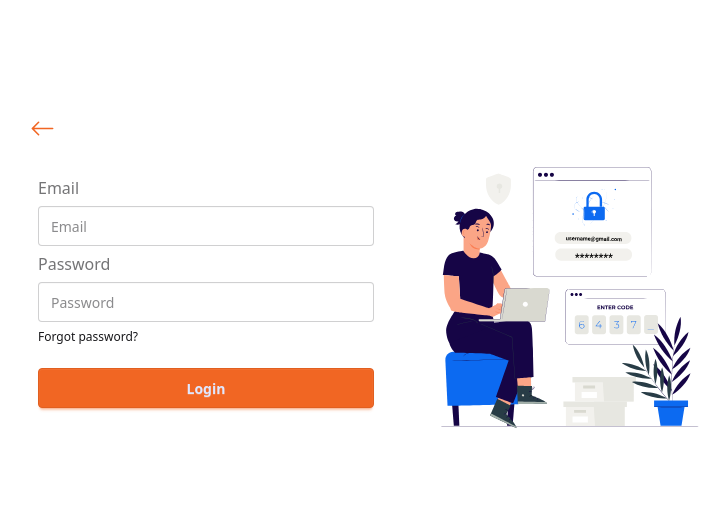
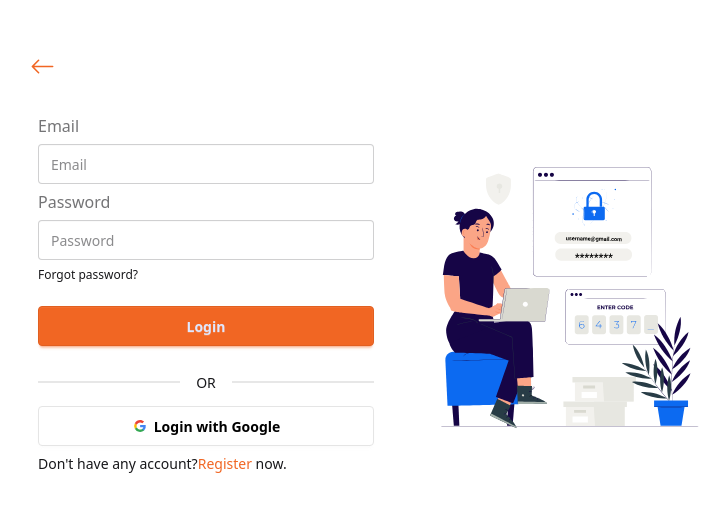
Before and after one commit to ShazzedChowdhury/b11-a11-c01-studyStack-client-side, a React (Vite) app: page /sign-in in a window 1280 px wide. Shown: the part 128-640 px from the top of the page, without its empty margins (282-1004 px from the left). Built offline with nearby package versions, Linux system fonts and the light colour scheme; no server answers.

Commit message:
complete register page with firebase auth and show error and success message as requirements

```diff
--- a/src/Router/router.jsx
+++ b/src/Router/router.jsx
@@ -7,6 +7,7 @@ import AssignmentPage from '../pages/AssignmentsPage/AssignmentPage';
 import MySubittedAssignmentsPage from '../pages/MySubmittedAssignmentsPage/MySubittedAssignmentsPage';
 import PendingAssignmentsPage from '../pages/PendingAssignmentsPage/PendingAssignmentsPage';
 import SignInPage from '../pages/SignInPage/SignInPage';
+import Register from '../pages/RegisterPage/Register';
 
 const router = createBrowserRouter([
   {
@@ -39,6 +40,10 @@ const router = createBrowserRouter([
     path: "/sign-in",
     element: <SignInPage />,
   },
+  {
+    path: "/register",
+    element: <Register />
+  }
 ]);
 
 export default router;
--- /dev/null
+++ b/src/Utils/sweetMessage.js
@@ -0,0 +1,14 @@
+import React from 'react';
+import Swal from 'sweetalert2';
+
+const sweetMessage = (content, icon="success") => {
+  return Swal.fire({
+    position: "center",
+    icon: icon,
+    title: content,
+    showConfirmButton: false,
+    timer: 1500,
+  });
+};
+
+export default sweetMessage;
--- /dev/null
+++ b/src/components/SocialSignInButton/SocialSignInBtn.jsx
@@ -0,0 +1,41 @@
+import React from 'react';
+
+const SocialSignInBtn = () => {
+    return (
+      <div>
+        <div className='divider'>OR</div>
+        <button className="btn bg-white text-black border-[#e5e5e5] w-full">
+          <svg
+            aria-label="Google logo"
+            width="16"
+            height="16"
+            xmlns="http://www.w3.org/2000/svg"
+            viewBox="0 0 512 512"
+          >
+            <g>
+              <path d="m0 0H512V512H0" fill="#fff"></path>
+              <path
+                fill="#34a853"
+                d="M153 292c30 82 118 95 171 60h62v48A192 192 0 0190 341"
+              ></path>
+              <path
+                fill="#4285f4"
+                d="m386 400a140 175 0 0053-179H260v74h102q-7 37-38 57"
+              ></path>
+              <path
+                fill="#fbbc02"
+                d="m90 341a208 200 0 010-171l63 49q-12 37 0 73"
+              ></path>
+              <path
+                fill="#ea4335"
+                d="m153 219c22-69 116-109 179-50l55-54c-78-75-230-72-297 55"
+              ></path>
+            </g>
+          </svg>
+          Login with Google
+        </button>
+      </div>
+    );
+};
+
+export default SocialSignInBtn;
--- a/src/context/AuthProvider.jsx
+++ b/src/context/AuthProvider.jsx
@@ -1,6 +1,6 @@
 import React, { createContext, useEffect, useState } from 'react';
 import { app } from '../firebase/firebase_configuration';
-import { createUserWithEmailAndPassword, getAuth, onAuthStateChanged, signInWithEmailAndPassword, signOut } from "firebase/auth";
+import { createUserWithEmailAndPassword, getAuth, onAuthStateChanged, signInWithEmailAndPassword, signOut, updateProfile } from "firebase/auth";
 
 export const AuthContext = createContext();
 
@@ -8,12 +8,16 @@ const AuthProvider = ({ children }) => {
     const auth = getAuth(app)
     const [ user, setUser ] = useState(null);
     const [ loading, setLoading ] = useState(true);
-
+    console.log(user)
     const createUser = (email, password) => {
         return createUserWithEmailAndPassword(auth, email, password)
     }
     const logInUser = (email, password) => {
         return signInWithEmailAndPassword(auth, email, password)
+    }
+
+    const updateUserInfo = (updatedInfo) => {
+        return updateProfile(auth.currentUser, updatedInfo)
     }
 
     const logOutUser = () => {
@@ -40,8 +44,9 @@ const AuthProvider = ({ children }) => {
       setLoading,
       createUser,
       logInUser,
-        logOutUser
-    }
+      logOutUser,
+      updateUserInfo,
+    };
     return (
         <AuthContext value={authData}>
             { children }
--- a/src/firebase/firebase_configuration.js
+++ b/src/firebase/firebase_configuration.js
@@ -5,8 +5,8 @@ import { initializeApp } from "firebase/app";
 
 // Your web app's Firebase configuration
 const firebaseConfig = {
-  apiKey: import.meta.env.VITE_authDomain,
-  authDomain: import.meta.env.VITE_apiKey,
+  apiKey: import.meta.env.VITE_apiKey,
+  authDomain: import.meta.env.VITE_authDomain,
   projectId: import.meta.env.VITE_projectId,
   storageBucket: import.meta.env.VITE_storageBucket,
   messagingSenderId: import.meta.env.VITE_messagingSenderId,
--- a/src/pages/RegisterPage/Register.jsx
+++ b/src/pages/RegisterPage/Register.jsx
@@ -1,11 +1,114 @@
-import React from 'react';
+import React from "react";
+import { Link, useNavigate } from "react-router";
+import useAuth from "../../Hooks/useAuth";
+import { BsArrowLeft } from "react-icons/bs";
+import SignInAnimation from "../../components/SignInAnimation";
+import sweetMessage from "../../Utils/sweetMessage";
 
 const Register = () => {
-    return (
+    const navigate = useNavigate();
+    const { createUser, setUser, updateUserInfo } = useAuth();
+    console.log(createUser)
+    const handleSignUp = (e) => {
+        e.preventDefault();
+        const form = e.target;
+        const formData = new FormData(form);
+        const {email, password, ...remainProp} = Object.fromEntries(formData.entries());
+
+        //password validation
+        if(password.length < 6) {
+           return sweetMessage("password must be atleast 6 characters long.", "error")
+        }
+        else if(!/[a-z]/.test(password)) {
+            return sweetMessage("Password must contain one lowercase.", "error")
+        }
+        else if(!/[A-Z]/.test(password)) {
+            return sweetMessage("Password must contain one uppercase.", "error")
+        }
+
+        //sign in with firebase
+        createUser(email, password)
+          .then((result) => {
+            const currentUser = result.user;
+            if(currentUser) {
+                updateUserInfo({ displayName: remainProp.name, photoURL: remainProp.photoUrl})
+                .then(() => {
+                    sweetMessage("Your account created successfully")
+                    setUser(currentUser)
+                    navigate("/")
+                }).catch(error => {
+                    sweetMessage("somethings went wrong. try again.", "error")
+                })
+            }
+          })
+          .catch((error) => {
+            if (
+              error.message === "Firebase: Error (auth/email-already-in-use)."
+            ) {
+              sweetMessage("Account already exits", "error");
+            } else {
+              sweetMessage("somethings went wrong. try again.", "error");
+            }
+          })}
+
+  return (
+    <section className="min-h-screen flex justify-center items-center px-5 md:px-0">
+      <div className="h-fit max-w-3xl md:p-10">
         <div>
-
+          <button
+            className="btn bg-transparent border-0 shadow-none"
+            title="Go back"
+            onClick={() => navigate("/")}
+          >
+            <BsArrowLeft size={25} className="text-primary" />
+          </button>
         </div>
-    );
+        <div className="hero">
+          <div className="hero-content flex-col lg:flex-row-reverse gap-10 p-0">
+            <div className="text-center lg:text-left">
+              <SignInAnimation />
+            </div>
+            <div className="card w-full max-w-sm shrink-0">
+              <div className="card-body">
+                <form className="fieldset" onSubmit={handleSignUp}>
+                  <label className="label">Name</label>
+                  <input
+                    type="text"
+                    name="name"
+                    className="input"
+                    placeholder="Name"
+                  />
+                  <label className="label">Email</label>
+                  <input
+                    type="email"
+                    name="email"
+                    className="input"
+                    placeholder="Email"
+                  />
+                  <label className="label">Photo URL</label>
+                  <input
+                    type="url"
+                    name="photoUrl"
+                    className="input"
+                    placeholder="Photo URL"
+                  />
+                  <label className="label">Password</label>
+                  <input
+                    type="password"
+                    className="input"
+                    name="password"
+                    placeholder="Password"
+                  />
+                  <button type="submit" className="btn btn-primary mt-4">Register</button>
+                  <p className="text-sm">Already have an account?<Link className="text-primary" to="/sign-in">Log in</Link> now.</p>
+                </form>
+              </div>
+            </div>
+          </div>
+        </div>
+      </div>
+    </section>
+  );
 };
 
 export default Register;
--- a/src/pages/SignInPage/SignInPage.jsx
+++ b/src/pages/SignInPage/SignInPage.jsx
@@ -1,12 +1,13 @@
 import React from 'react';
 import SignInAnimation from '../../components/SignInAnimation';
 import { BsArrowLeft } from 'react-icons/bs';
-import { useNavigate } from 'react-router';
+import { Link, useNavigate } from 'react-router';
 import './SignInPage.css'
 import useAuth from '../../Hooks/useAuth';
+import SocialSignInBtn from '../../components/socialSignInButton/socialSignInBtn';
 const SignInPage = () => {
     const navigate = useNavigate();
-    const { logInUser } = useAuth();
+    const { logInUser, setUser } = useAuth();
     console.log(logInUser)
     const handleSignIn = (e) => {
         e.preventDefault();
@@ -15,7 +16,14 @@ const SignInPage = () => {
         const password = form.password.value;
 
         //sign in with firebase
-
+        logInUser(email, password)
+        .then(result => {
+            const currentUser = result.user;
+            setUser(currentUser)
+        })
+        .catch(error => {
+            console.log(error)
+        })
     }
     return (
       <section className="min-h-screen flex justify-center items-center px-5 md:px-0">
@@ -38,12 +46,17 @@ const SignInPage = () => {
                 <div className="card-body">
                   <form className="fieldset" onSubmit={handleSignIn}>
                     <label className="label">Email</label>
-                    <input type="email" name='email' className="input" placeholder="Email" />
+                    <input
+                      type="email"
+                      name="email"
+                      className="input"
+                      placeholder="Email"
+                    />
                     <label className="label">Password</label>
                     <input
                       type="password"
                       className="input"
-                      name='password'
+                      name="password"
                       placeholder="Password"
                     />
                     <div>
@@ -51,6 +64,14 @@ const SignInPage = () => {
                     </div>
                     <button className="btn btn-primary mt-4">Login</button>
                   </form>
+                  <SocialSignInBtn />
+                  <p className="text-sm">
+                    Don't have any account?
+                    <Link className="text-primary" to="/register">
+                      Register
+                    </Link>{" "}
+                    now.
+                  </p>
                 </div>
               </div>
             </div>
```
Lines whose indentation alone changed are shown as unchanged.
